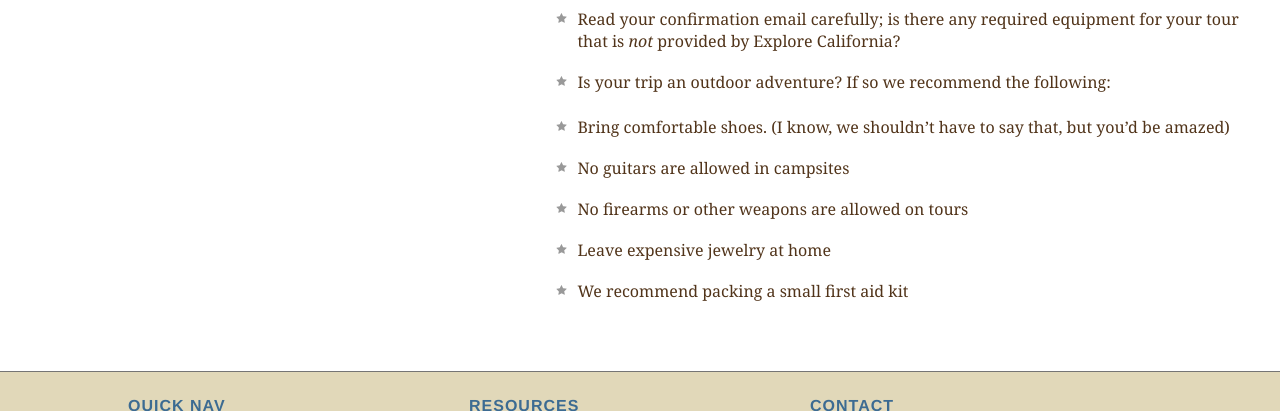
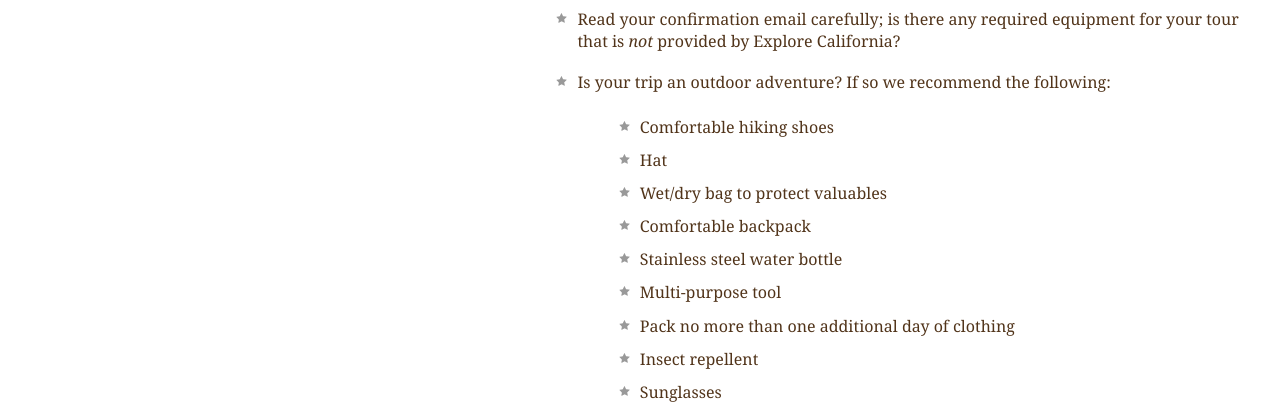
Before and after one commit to GauravSharma-5130/explore_california, a plain HTML site: page resources.html in a window 1280 px wide. Shown: the part 1920-2331 px from the top of the page. Drawn offline with Linux system fonts and the light colour scheme.

Commit message:
Added .gitignore

```diff
--- a/resources.html
+++ b/resources.html
@@ -94,7 +94,16 @@
             <li>Read your confirmation email carefully; is there any required equipment for your tour that is <em>not</em> provided by Explore California?</li>
             <li>Is your trip an outdoor adventure? If so we recommend the following:
               <ul>
-
+                <li>Comfortable hiking shoes</li>
+                <li>Hat</li>
+                <li>Wet/dry bag to protect valuables</li>
+                <li>Comfortable backpack</li>
+                <li>Stainless steel water bottle</li>
+                <li>Multi-purpose tool</li>
+                <li>Pack no more than one additional day of clothing</li>
+                <li>Insect repellent</li>
+                <li>Sunglasses</li>
+                <li>Sunscreen</li>
               </ul>
             </li>
             <li>Bring comfortable shoes. (I know, we shouldn’t have to say that, but you’d be amazed)</li>
```
Also changed, not shown: 1 other file.
